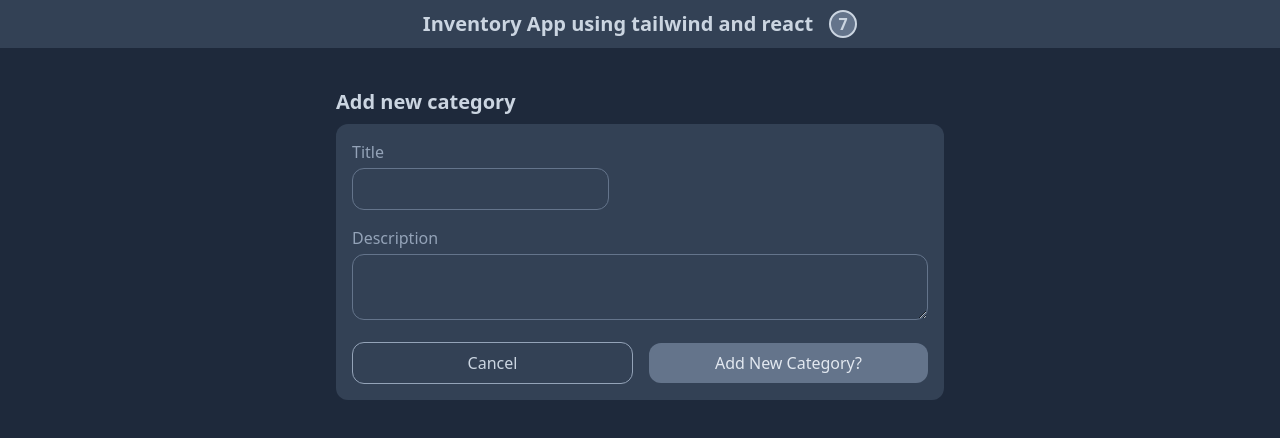
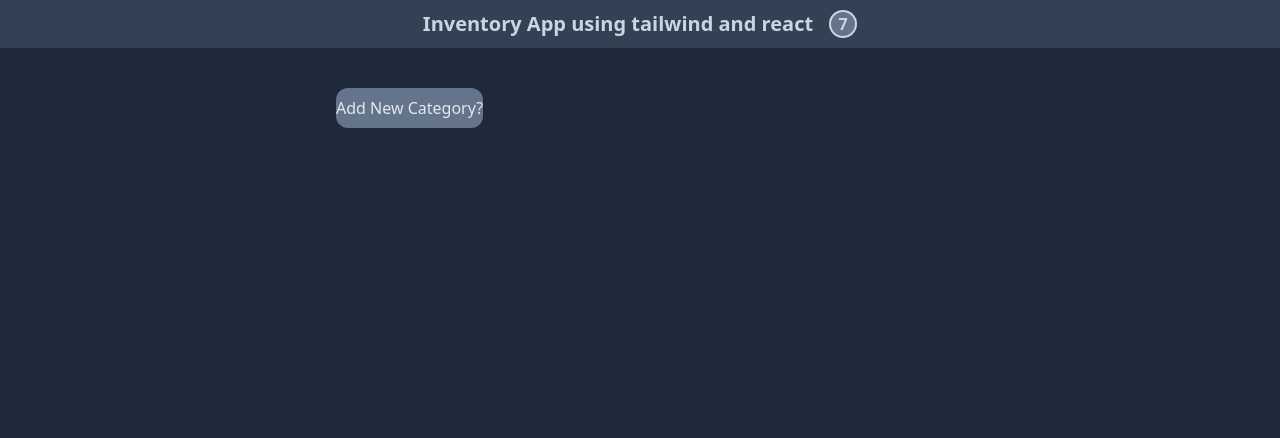
Before and after one commit to yasminebrahimi/inventory_app_react, a React (Vite) app: page / in a window 1280 px wide. Shown: the top 438 px of the page. Built offline with nearby package versions, Linux system fonts and the light colour scheme.

Commit message:
Make category form collapsible

```diff
--- a/src/components/Category.jsx
+++ b/src/components/Category.jsx
@@ -1,7 +1,10 @@
+import { useState } from "react";
+
 const CategoryForm = () => {
+  const [isShow, setIsShow] = useState(false);
   return (
     <section>
-      <div className="mb-6" id="category-wrapper">
+      <div className={`mb-6 ${isShow ? "" : "hidden"}`} id="category-wrapper">
         <h2 className="text-xl text-slate-300 font-bold mb-2">
           Add new category
         </h2>
@@ -41,16 +44,17 @@ const CategoryForm = () => {
             >
               Cancel
             </button>
-            <button
-              type="submit"
-              id="add-new-category"
-              className="flex-1 bg-slate-500 text-slate-200 rounded-xl py-2"
-            >
-              Add New Category?
-            </button>
           </div>
         </form>
       </div>
+      <button
+        type="submit"
+        id="add-new-category"
+        className="flex-1 bg-slate-500 text-slate-200 rounded-xl py-2"
+        onClick={() => setIsShow((prevState) => !prevState)}
+      >
+        Add New Category?
+      </button>
     </section>
   );
 };
```
